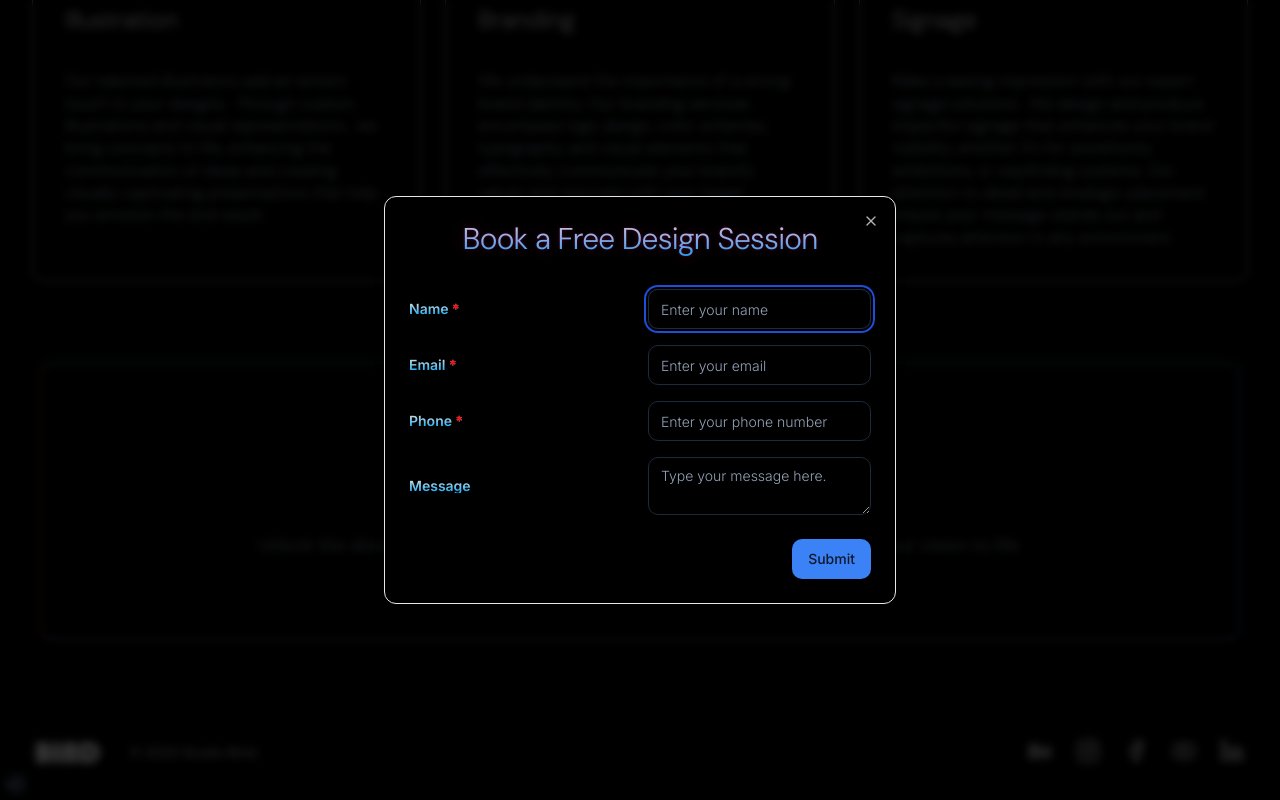
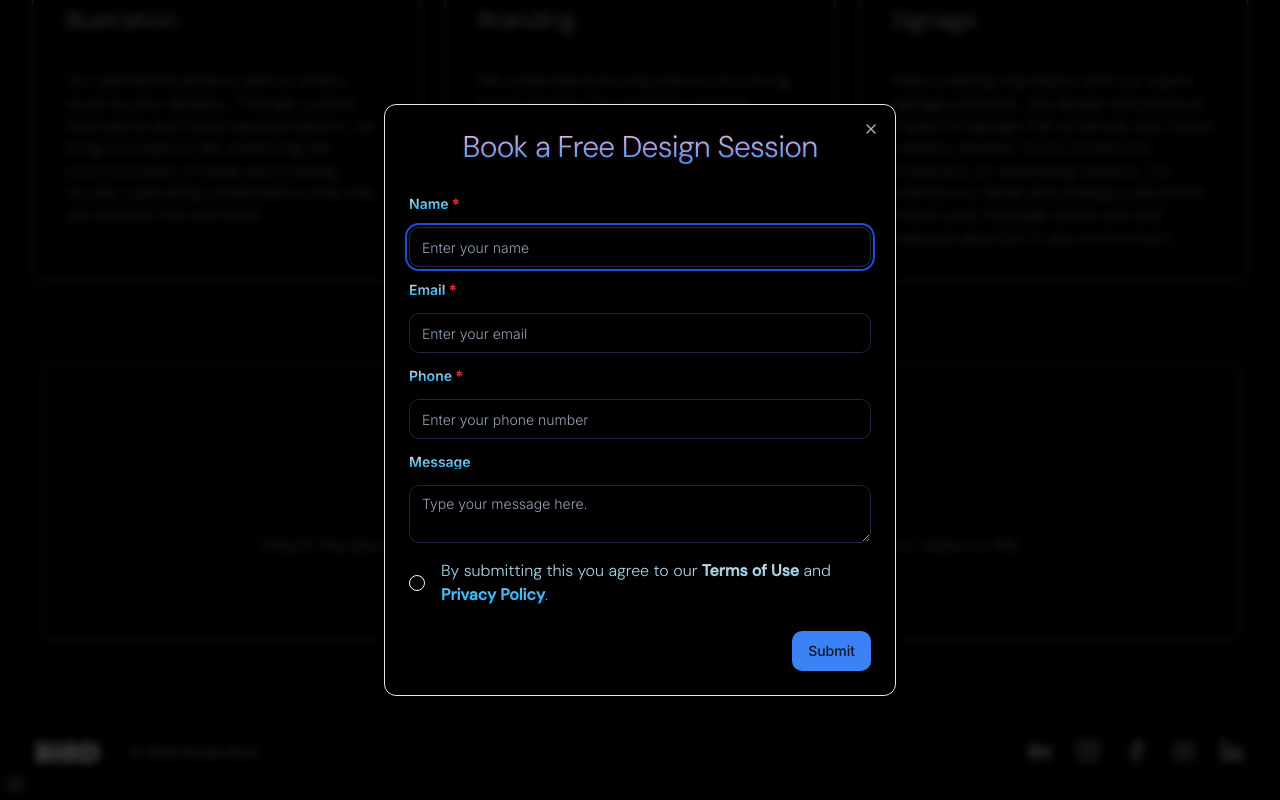
Before and after one commit to AntonyJudeShaman/BindArchitects, a Next.js app: page /about-us in a window 1280 px wide. Both pictures are taken after a click on the button "Contact Us". Shown: the part 2554-3354 px from the top of the page. Built offline with nearby package versions, Linux system fonts and the light colour scheme; a web font is replaced by a local one.

Commit message:
project cards

```diff
--- a/components/light-box.jsx
+++ b/components/light-box.jsx
@@ -1,4 +1,4 @@
-"use client"
+"use client";
 import React, { useState, useRef, FormEvent } from "react";
 import emailjs from "emailjs-com";
 import { Button } from "@/components/ui/button";
@@ -16,6 +16,8 @@ import { Textarea } from "./ui/textarea";
 import { cn } from "@/lib/utils";
 import LoadingDots from "./loading-dots";
 import logo from "../assets/8.png";
+import { Checkbox } from "./ui/checkbox";
+import Link from "next/link";
 
 export function LightBox({ className }) {
   const [name, setName] = useState("");
@@ -109,12 +111,15 @@ export function LightBox({ className }) {
   };
 
   return (
-    <div className={cn("space-x-4 pt-0 sm:pt-10 ", className)} aria-label="contact form">
+    <div
+      className={cn("space-x-4 pt-0 sm:pt-10 ", className)}
+      aria-label="contact form"
+    >
       <Dialog>
         <DialogTrigger asChild>
           <Button
             variant="default"
-            className="border-2 border-green-300 font-heading border-black bg-gradient-to-b from-green-500 to-blue-600 hover:to-green-500 hover:from-blue-600  w-full"
+            className="border-2 border-green-300 dmsans border-black bg-gradient-to-b from-green-500 to-blue-600 hover:to-green-500 hover:from-blue-600  w-full"
             size="lg"
             aria-label="contact us"
           >
@@ -123,14 +128,19 @@ export function LightBox({ className }) {
         </DialogTrigger>
         <DialogContent>
           <DialogHeader>
-            <DialogTitle className="text-center display-animation font-heading font-semibold text-3xl sub-gradient dmsans
-">
+            <DialogTitle
+              className="text-center display-animation dmsans font-semibold text-3xl sub-gradient dmsans
+"
+            >
               Book a Free Design Session
             </DialogTitle>
           </DialogHeader>
           <form ref={form} onSubmit={handleSubmit}>
-            <div className="grid gap-4 py-4">
-              <div className="grid grid-cols-1 md:grid-cols-2 items-center gap-4" aria-label="enter your name">
+            <div className="grid gap-4 py-4 flex flex-col">
+              <div
+                className="grid grid-cols-1 md:grid-cols-1 items-center gap-4"
+                aria-label="enter your name"
+              >
                 <Label htmlFor="name" className="sub-gradient  font-semibold">
                   Name<span className="error-gradient "> *</span>
                 </Label>
@@ -148,7 +158,10 @@ export function LightBox({ className }) {
                   </div>
                 )}
               </div>
-              <div className="grid grid-cols-1 md:grid-cols-2 items-center gap-4" aria-label="enter your email">
+              <div
+                className="grid grid-cols-1 md:grid-cols-1 items-center gap-4"
+                aria-label="enter your email"
+              >
                 <Label htmlFor="email" className="sub-gradient  font-semibold">
                   Email<span className="error-gradient "> *</span>
                 </Label>
@@ -166,7 +179,10 @@ export function LightBox({ className }) {
                   </div>
                 )}
               </div>
-              <div className="grid grid-cols-1 md:grid-cols-2 items-center gap-4" aria-label="enter your phone number">
+              <div
+                className="grid grid-cols-1 md:grid-cols-1 items-center gap-4"
+                aria-label="enter your phone number"
+              >
                 <Label htmlFor="phone" className="sub-gradient  font-semibold">
                   Phone<span className="error-gradient "> *</span>
                 </Label>
@@ -184,8 +200,14 @@ export function LightBox({ className }) {
                   </div>
                 )}
               </div>
-              <div className="grid grid-cols-1 md:grid-cols-2 items-center gap-4" aria-label="enter your message optional">
-                <Label htmlFor="message" className="sub-gradient pb-2 font-semibold">
+              <div
+                className="grid grid-cols-1 md:grid-cols-1 items-center gap-4"
+                aria-label="enter your message optional"
+              >
+                <Label
+                  htmlFor="message"
+                  className="sub-gradient pb-2 font-semibold"
+                >
                   Message
                 </Label>
                 <Textarea
@@ -196,6 +218,32 @@ export function LightBox({ className }) {
                   value={message}
                   onChange={(e) => setMessage(e.target.value)}
                 />
+              </div>
+              <div
+                className="flex flex-row items-center gap-4"
+                aria-label="please check this"
+              >
+                <Checkbox />
+                <div
+                  htmlFor="message"
+                  className="sub-gradient pb-2 dmsans"
+                >
+                  By submitting this you agree to our{" "}
+                  <Link
+                    href="/terms"
+                    className="hover:text-brand  dmsans-bold underline underline-offset-4"
+                  >
+                    Terms of Use
+                  </Link>{" "}
+                  and{" "}
+                  <Link
+                    href="/privacy"
+                    className="hover:text-brand  dmsans-bold underline underline-offset-4"
+                  >
+                    Privacy Policy
+                  </Link>
+                  .
+                </div>
               </div>
             </div>
             {showDialog && (
@@ -211,7 +259,12 @@ export function LightBox({ className }) {
               </Dialog>
             )}
             <DialogFooter>
-              <Button type="submit" className="w-40 mt-2  " disabled={loading} aria-label="Submit contact form">
+              <Button
+                type="submit"
+                className="w-40 mt-2  "
+                disabled={loading}
+                aria-label="Submit contact form"
+              >
                 {loading ? <LoadingDots color="red" /> : "Submit"}
               </Button>
             </DialogFooter>
--- a/components/ui/checkbox.tsx
+++ b/components/ui/checkbox.tsx
@@ -13,7 +13,7 @@ const Checkbox = React.forwardRef<
   <CheckboxPrimitive.Root
     ref={ref}
     className={cn(
-      "peer h-4 w-4 shrink-0 rounded-sm border border-input ring-offset-background focus-visible:outline-none focus-visible:ring-2 focus-visible:ring-ring focus-visible:ring-offset-2 disabled:cursor-not-allowed disabled:opacity-50 data-[state=checked]:border-primary",
+      "peer h-4 w-4 shrink-0 rounded-sm border border-zinc-50 ring-offset-background focus-visible:outline-none focus-visible:ring-2 focus-visible:ring-ring focus-visible:ring-offset-2 disabled:cursor-not-allowed disabled:opacity-50 data-[state=checked]:border-primary",
       className
     )}
     {...props}
```
